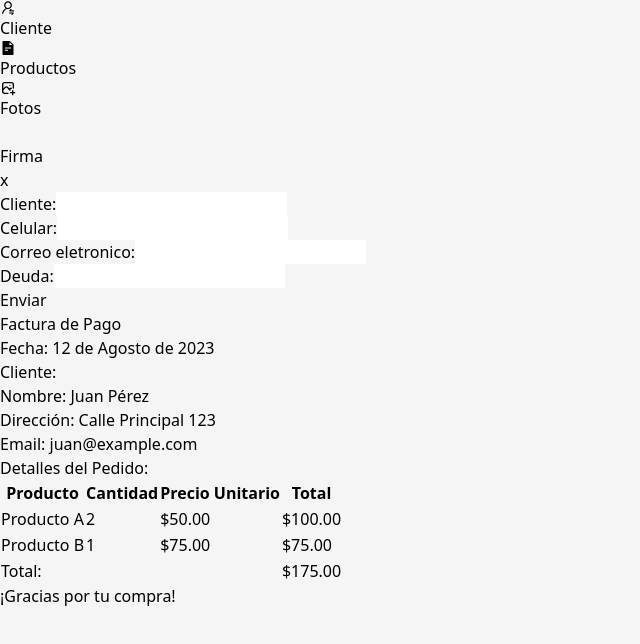
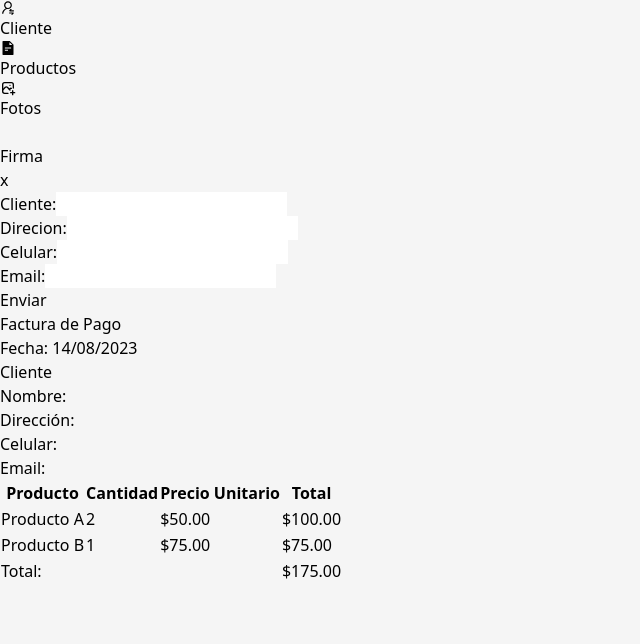
Before and after one commit to juanperezzdp/InvoiceYou, a React (Vite) app: page / in a window 1280 px wide. Both pictures are taken after a click on the element "Cliente". Shown: the top 644 px of the page, without its empty margins (0-640 px from the left). Built offline with nearby package versions, Linux system fonts and the light colour scheme; some icons are missing.

Commit message:
Date-useContext

```diff
--- a/src/App.jsx
+++ b/src/App.jsx
@@ -7,12 +7,14 @@ import Firm from "./components/Firm";
 import Capture from "./components/Capture";
 import ProductGuide from "./components/ProductGuide";
 import InvoiceTemplate from "./components/Invoice";
+import { InvoiceProvider } from "./Context/InvoiceContext";
 
 const App = () => {
   const { activeComponent } = useFloatingWindow();
 
   return (
     <>
+      <InvoiceProvider>
         <Navbar />
         {activeComponent === null && <ProductGuide />}
         {activeComponent === "cliente" && <Client />}
@@ -20,6 +22,7 @@ const App = () => {
         {activeComponent === "foto" && <Capture />}
         {activeComponent === "firma" && <Firm />}
         <InvoiceTemplate />
+      </InvoiceProvider>
     </>
   );
 };
--- /dev/null
+++ b/src/Context/InvoiceContext.jsx
@@ -0,0 +1,19 @@
+import React, { createContext, useContext, useState } from "react";
+
+const InvoiceContext = createContext();
+
+export const useInvoiceContext = () => useContext(InvoiceContext);
+
+export const InvoiceProvider = ({ children }) => {
+  const [invoiceItems, setInvoiceItems] = useState([]);
+
+  const handleInputChangee = (items) => {
+    setInvoiceItems((prevInvoiceItems) => [...prevInvoiceItems, ...items]);
+  };
+
+  return (
+    <InvoiceContext.Provider value={{ invoiceItems, handleInputChangee }}>
+      {children}
+    </InvoiceContext.Provider>
+  );
+};
--- a/src/components/Client.jsx
+++ b/src/components/Client.jsx
@@ -1,21 +1,23 @@
-import { useState } from "react";
+import { useEffect, useState } from "react";
+import { useInvoiceContext } from "../Context/InvoiceContext";
 
 const Client = () => {
-  const [invoiceItems, setInvoiceItems] = useState([]);
+  const [invoiceItemss, setInvoiceItemsss] = useState([]);
+  const { handleInputChangee } = useInvoiceContext();
 
   const handleInputChange = (index, field, value) => {
-    const newInvoiceItems = [...invoiceItems];
-    if (!newInvoiceItems[index]) {
-      newInvoiceItems[index] = {};
+    const newInvoiceItemss = [...invoiceItemss];
+    if (!newInvoiceItemss[index]) {
+      newInvoiceItemss[index] = {};
     }
-    newInvoiceItems[index][field] = value;
-    setInvoiceItems(newInvoiceItems);
+    newInvoiceItemss[index][field] = value;
+    setInvoiceItemsss(newInvoiceItemss);
   };
 
   const handleSubmit = (event) => {
     event.preventDefault();
-    // Do something with invoiceItems array, e.g. send it to an API or process it
-    console.log(invoiceItems);
+    console.log(invoiceItemss);
+    handleInputChangee(invoiceItemss);
   };
 
   return (
@@ -37,6 +39,17 @@ const Client = () => {
           />
         </div>
         <div className="flex items-center justify-between">
+          <label htmlFor="Direcion" className="block font-bold mb-1">
+            Direcion:
+          </label>
+          <input
+            type="text"
+            name="Direcion"
+            className="w-50 p-1 mb-2 border rounded-sm"
+            onChange={(e) => handleInputChange(0, "Direcion", e.target.value)}
+          />
+        </div>
+        <div className="flex items-center justify-between">
           <label htmlFor="Celular" className="block font-bold mb-1">
             Celular:
           </label>
@@ -49,24 +62,13 @@ const Client = () => {
         </div>
         <div className="flex items-center justify-between">
           <label htmlFor="Email" className="block font-bold mb-1">
-            Correo eletronico:
+            Email:
           </label>
           <input
-            type="tel"
+            type="email"
             name="Email"
             className="w-50 p-1 mb-2 border rounded-sm"
-            onChange={(e) => handleInputChange(0, "Celular", e.target.value)}
-          />
-        </div>
-        <div className="flex items-center justify-between">
-          <label htmlFor="Deuda" className="block font-bold mb-1">
-            Deuda:
-          </label>
-          <input
-            type="number"
-            name="Deuda"
-            className="w-50 p-1 mb-2 border rounded-sm"
-            onChange={(e) => handleInputChange(0, "Deuda", e.target.value)}
+            onChange={(e) => handleInputChange(0, "Email", e.target.value)}
           />
         </div>
         <button
--- a/src/components/Invoice.jsx
+++ b/src/components/Invoice.jsx
@@ -1,22 +1,43 @@
-import React from "react";
+import React, { useState, useEffect } from "react";
+import { useInvoiceContext } from "../Context/InvoiceContext";
 
-const InvoiceTemplate = ({ invoiceItems }) => {
+const InvoiceTemplate = () => {
+  const { invoiceItems } = useInvoiceContext();
+  const [currentInvoiceIndex, setCurrentInvoiceIndex] = useState(0);
+  const currentInvoice = invoiceItems[currentInvoiceIndex];
+
+  useEffect(() => {
+    setCurrentInvoiceIndex(invoiceItems.length - 1);
+  }, [invoiceItems]);
+
+  const getFormattedDate = () => {
+    const today = new Date();
+    const day = String(today.getDate()).padStart(2, "0");
+    const month = String(today.getMonth() + 1).padStart(2, "0"); // Los meses en JavaScript van de 0 a 11
+    const year = today.getFullYear();
+
+    return `${day}/${month}/${year}`;
+  };
+
   return (
-    <div className="fixed top-4 right-40 bg-white max-w-md mx-auto p-6 border shadow-md">
+    <div className="fixed h-96 top-4 right-40 bg-white max-w-md mx-auto p-6 border shadow-md">
+      <div>
         <div className="text-center">
           <h1 className="text-2xl font-semibold mb-2">Factura de Pago</h1>
-        <p className="text-gray-600">Fecha: 12 de Agosto de 2023</p>
+          <p className="text-gray-600">Fecha: {getFormattedDate()}</p>
         </div>
 
         <div className="mt-4">
-        <h2 className="text-lg font-semibold">Cliente:</h2>
-        <p>Nombre: Juan Pérez</p>
-        <p>Dirección: Calle Principal 123</p>
-        <p>Email: juan@example.com</p>
+          <h2 className="text-lg font-semibold">Cliente</h2>
+          <div className="text-xs">
+            <p>Nombre: {currentInvoice && currentInvoice.Cliente}</p>
+            <p>Dirección: {currentInvoice && currentInvoice.Direcion}</p>
+            <p>Celular: {currentInvoice && currentInvoice.Celular}</p>
+            <p>Email: {currentInvoice && currentInvoice.Email}</p>
+          </div>
         </div>
 
         <div className="mt-4">
-        <h2 className="text-lg font-semibold">Detalles del Pedido:</h2>
           <table className="w-full border-collapse mt-2">
             <thead>
               <tr className="border-b">
@@ -50,9 +71,6 @@ const InvoiceTemplate = ({ invoiceItems }) => {
             </tfoot>
           </table>
         </div>
-
-      <div className="mt-6 text-center">
-        <p className="text-gray-600">¡Gracias por tu compra!</p>
       </div>
     </div>
   );
```
Lines whose indentation alone changed are shown as unchanged.
